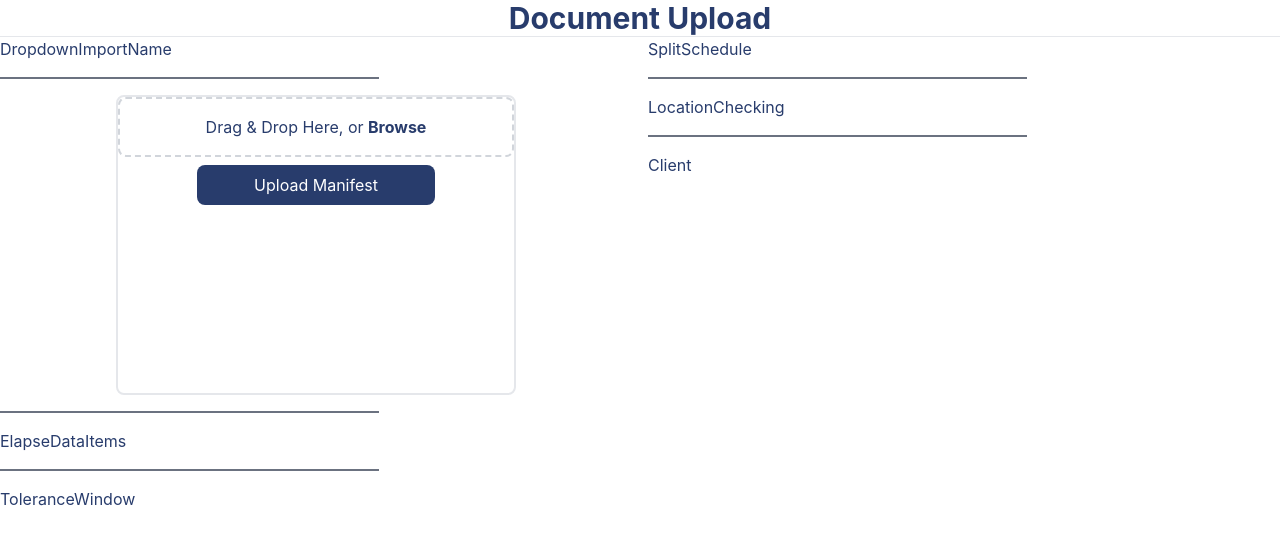
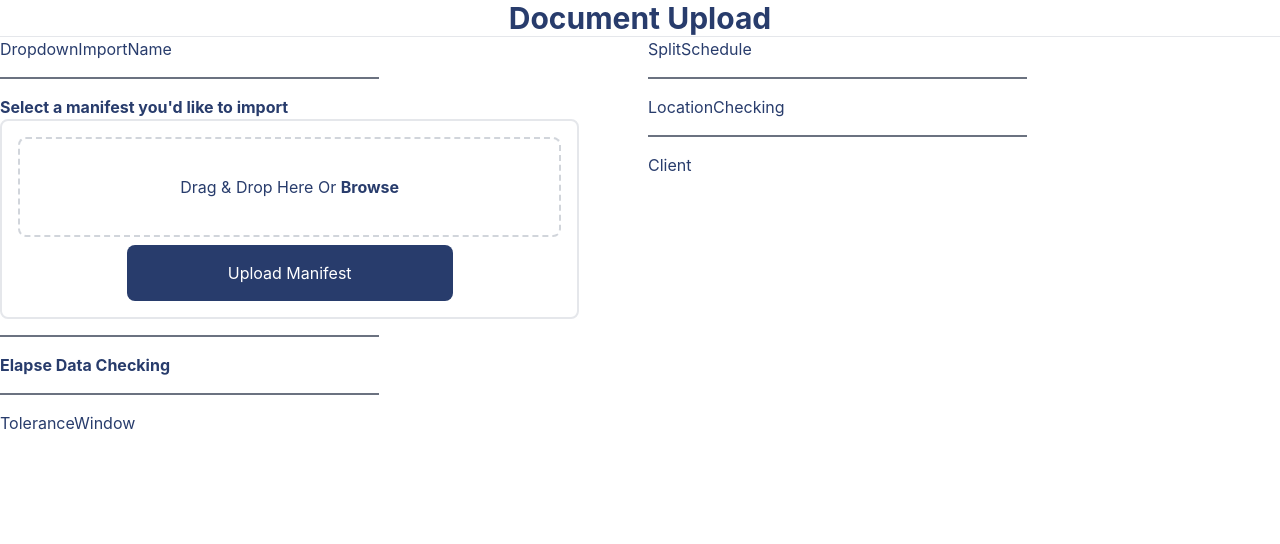
Before and after one commit to Yumenio/skyhop-react-assesment, a React (Create React App) app in the folder src/: page / in a window 1280 px wide. Shown: the top 544 px of the page. Built offline with nearby package versions, Linux system fonts and the light colour scheme.

Commit message:
feat: adds PaneSectionHeader component and fixes FileUploader margins and styling

```diff
--- /dev/null
+++ b/src/src/components/Common/PaneSectionHeader.tsx
@@ -0,0 +1,15 @@
+import React from 'react'
+
+interface PaneSectionHeaderProps{
+  title:string;
+}
+
+const PaneSectionHeader: React.FC<PaneSectionHeaderProps> = ({title}) => {
+  return (
+    <div>
+      <h1 className="text-skyhopBlue font-bold">{title}</h1>
+    </div>
+  )
+}
+
+export default PaneSectionHeader
--- a/src/src/components/LeftPane.tsx
+++ b/src/src/components/LeftPane.tsx
@@ -6,7 +6,7 @@ import ToleranceWindow from './LeftPane/ToleranceWindow'
 
 const LeftPane = () => {
   return (
-    <div className="w-1/2">
+    <div className="w-1/2 h-5/6">
       <DropdownImportName />
       <hr className="my-4 border-t-2 border-gray-500 w-3/5"/>
       <FileUploader />
--- a/src/src/components/LeftPane/ElapseDataItems.tsx
+++ b/src/src/components/LeftPane/ElapseDataItems.tsx
@@ -1,8 +1,11 @@
 import React from 'react'
+import PaneSectionHeader from '../Common/PaneSectionHeader'
 
 const ElapseDataItems = () => {
   return (
-    <div>ElapseDataItems</div>
+    <div>
+      <PaneSectionHeader title={"Elapse Data Checking"} />
+    </div>
   )
 }
 
--- a/src/src/components/LeftPane/FileUploader.tsx
+++ b/src/src/components/LeftPane/FileUploader.tsx
@@ -1,6 +1,7 @@
 // FileUpload.tsx
 import React, { useCallback, useState } from 'react'
 import { useDropzone } from 'react-dropzone'
+import PaneSectionHeader from '../Common/PaneSectionHeader'
 
 const FileUploader: React.FC = () => {
   const [uploadedFileName, setUploadedFileName] = useState<string | null>(null)
@@ -13,11 +14,12 @@ const FileUploader: React.FC = () => {
   const { getRootProps, getInputProps, isDragActive } = useDropzone({ onDrop })
 
   return (
-    <div className='flex flex-col items-center mt-4'>
-      <div className="border-2 rounded-lg w-[400px] h-[300px]">
+    <div className='mt-4'>
+      <PaneSectionHeader title="Select a manifest you'd like to import" />
+      <div className="flex flex-col items-center border-2 rounded-lg w-11/12 h-[200px] p-4">
         <div
           {...getRootProps()}
-          className={`border-dashed border-2 rounded-lg border-gray-300 p-4 cursor-pointer relative flex items-center justify-center text-center ${isDragActive ? 'border-blue-500' : ''}`}
+          className={`border-dashed border-2 rounded-lg border-gray-300 w-full h-full cursor-pointer relative flex items-center justify-center text-center ${isDragActive ? 'border-blue-500' : ''}`}
         >
           <input {...getInputProps()} />
           {uploadedFileName ? (
@@ -28,18 +30,16 @@ const FileUploader: React.FC = () => {
             <p>Drop the file here</p>
           ) : (
             <p>
-              Drag & Drop Here, or <b>Browse</b>
+              Drag & Drop Here Or <b>Browse</b>
             </p>
           )}
         </div>
-        <div className="flex justify-center">
           <button
-            className='mt-2 w-3/5 px-4 py-2 bg-skyhopBlue text-white cursor-pointer rounded-lg'
+            className='mt-2 w-3/5 py-4 bg-skyhopBlue text-white cursor-pointer rounded-lg'
             onClick={() => document.getElementById('fileInput')?.click()}
             >
             Upload Manifest
           </button>
-        </div>
         <input
           id='fileInput'
           type='file'
--- a/src/src/components/RightPane.tsx
+++ b/src/src/components/RightPane.tsx
@@ -5,7 +5,7 @@ import Client from './RightPane/Client'
 
 const RightPane = () => {
   return (
-    <div className="w-1/2">
+    <div className="w-1/2 h-5/6">
       <SplitSchedule/>
       <hr className="my-4 border-t-2 border-gray-500 w-3/5"/>
       <LocationChecking/>
```
